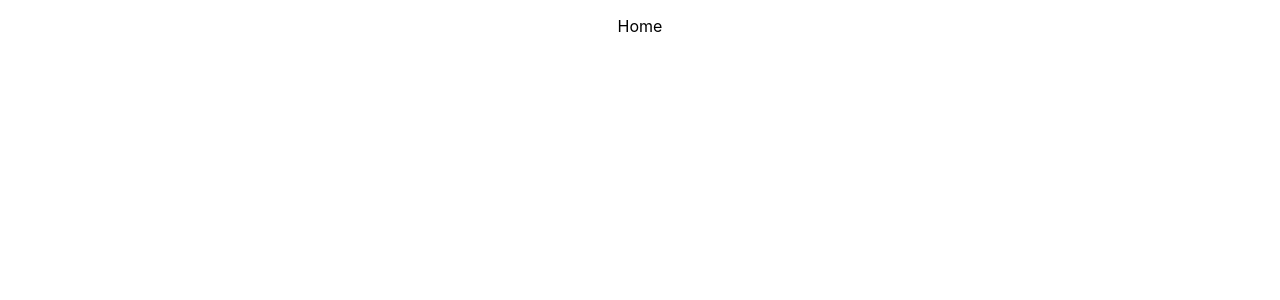
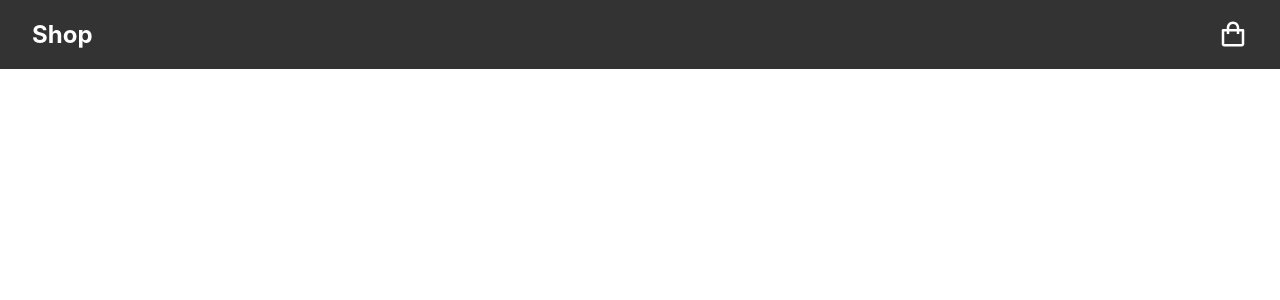
Before and after one commit to JessicaMeleroDev/prueba-tecnica, a React (Create React App) app: page / in a window 1280 px wide. Shown: the top 300 px of the page. Built offline with nearby package versions, Linux system fonts and the light colour scheme.

Commit message:
Creada seccion Header

```diff
--- a/package.json
+++ b/package.json
@@ -8,6 +8,7 @@
     "@testing-library/user-event": "^12.8.3",
     "react": "^17.0.2",
     "react-dom": "^17.0.2",
+    "react-icons": "^4.3.1",
     "react-router-dom": "^5.3.0",
     "react-scripts": "4.0.3",
     "web-vitals": "^1.1.2"
--- /dev/null
+++ b/src/components/ui/Header.css
@@ -0,0 +1,13 @@
+.container {
+    background-color: #333333;
+    color: white;
+}
+.aling-items {
+    display: flex;
+    flex-direction: row;
+    justify-content: space-between;
+    padding: 0 2rem 0 2rem;
+}
+.icon {
+    align-self: center;
+}
--- /dev/null
+++ b/src/components/ui/Header.jsx
@@ -0,0 +1,15 @@
+import React from 'react';
+import { BiShoppingBag } from 'react-icons/bi';
+
+import './Header.css';
+
+const Header = () => {
+    return (
+        <header className="container aling-items">
+            <h2>Shop</h2>
+            <BiShoppingBag size={30} className="icon" />
+        </header>
+    )
+}
+
+export default Header;
--- /dev/null
+++ b/src/pages/Home.jsx
@@ -0,0 +1,12 @@
+import React from 'react'
+import Header from '../components/ui/Header';
+
+export const Home = () => {
+    return (
+        <div>
+            <Header />
+        </div>
+    )
+}
+
+export default Home;
--- a/src/router/AppRouter.jsx
+++ b/src/router/AppRouter.jsx
@@ -4,13 +4,14 @@ import {
   Switch,
   Route
 } from "react-router-dom";
+import Home from "../pages/Home";
 
 const AppRouter = () => {
   return (
     <Router>
         <Switch>
           <Route exact path="/">
-            <p>Home</p>
+            <Home />
           </Route>
         </Switch>
     </Router>
```
Also changed, not shown: 1 other file (tests, documents, lock files or other folders).
